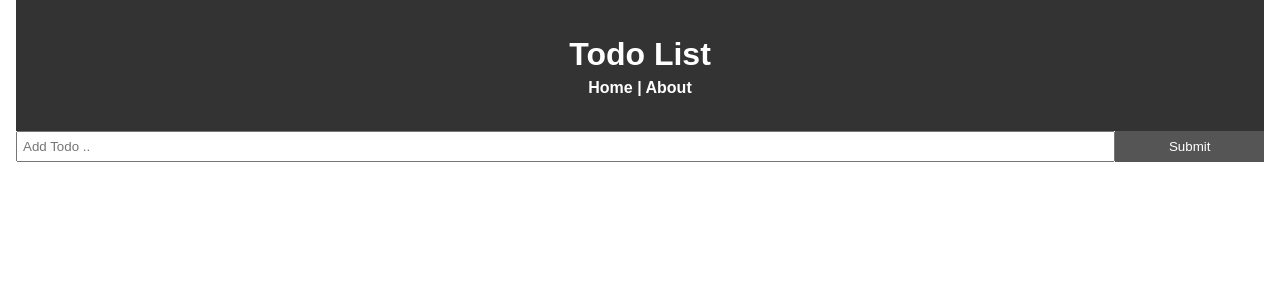
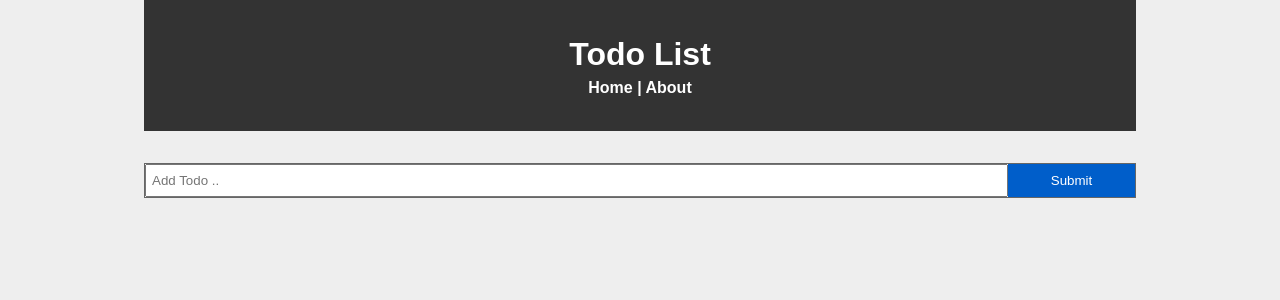
Before and after one commit to jamiev03/React-Playground, a React (Create React App) app in the folder todo-app/: page / in a window 1280 px wide. Shown: the top 300 px of the page. Built offline with nearby package versions, Linux system fonts and the light colour scheme; no server answers.

Commit message:
styling added to addTodo

```diff
--- a/todo-app/src/App.css
+++ b/todo-app/src/App.css
@@ -7,6 +7,7 @@
 body {
   font-family: Arial, Helvetica, sans-serif;
   line-height: 1.4;
+  background-color: #eee;
 }
 
 a {
@@ -16,12 +17,14 @@ a {
 
 .container {
   padding: 0 1rem;
+  width: 80%;
+  margin: 0 auto;
 }
 
 .btn {
   display: inline-block;
-  border: none;
-  background: #555;
+  border: 1px solid transparent;
+  background: rgb(0, 94, 202);
   color: #fff;
   padding: 8px 20px;
   cursor: pointer;
@@ -29,5 +32,5 @@ a {
 }
 
 .btn:hover {
-  background: #666666;
+  background: rgb(0, 118, 253);
 }
--- a/todo-app/src/components/AddTodo.js
+++ b/todo-app/src/components/AddTodo.js
@@ -17,7 +17,7 @@ class AddTodo extends Component {
 
     render() {
         return (
-            <form onSubmit={this.onSubmit} style={{ display: 'flex' }}>
+            <form onSubmit={this.onSubmit} className="form" style={{ display: 'flex', marginTop: '2rem', marginBottom: '2rem', border: '1px solid #666666' }}>
                 <input
                   type="text"
                   name="title"
```
